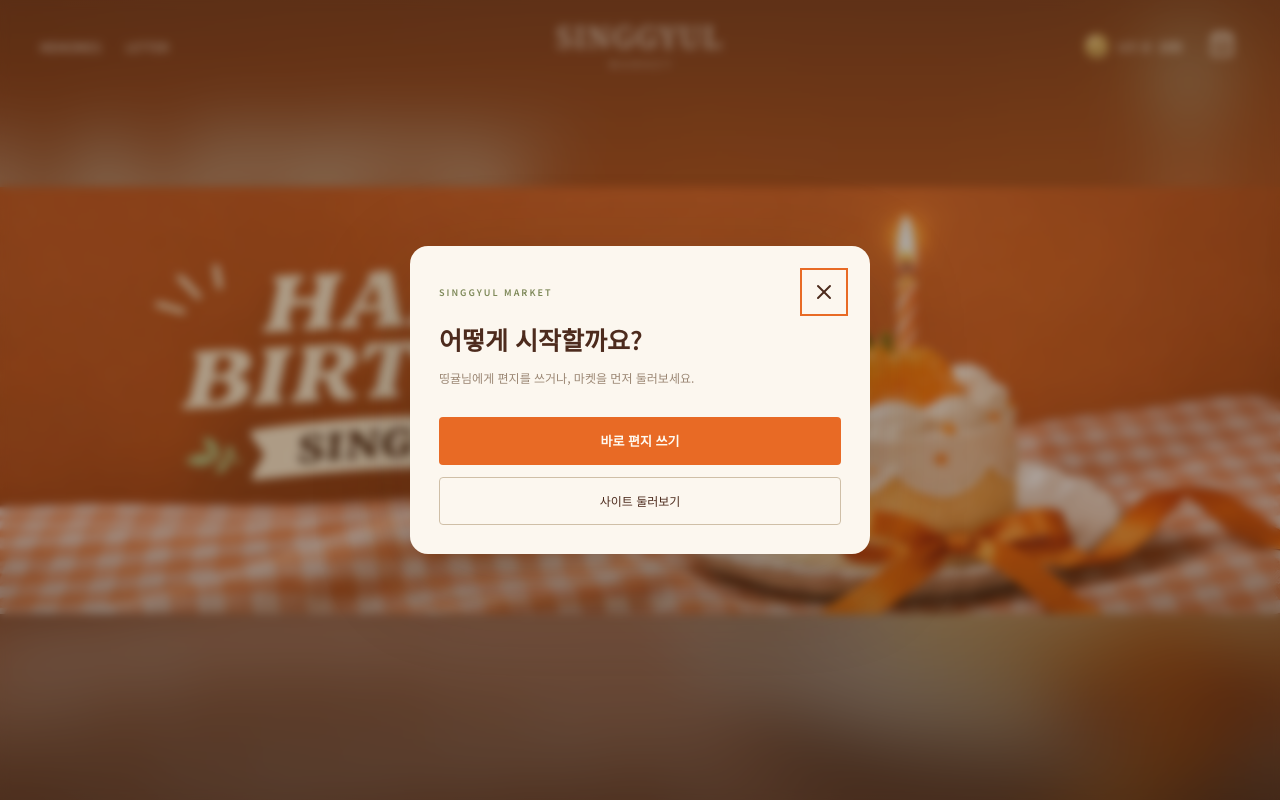
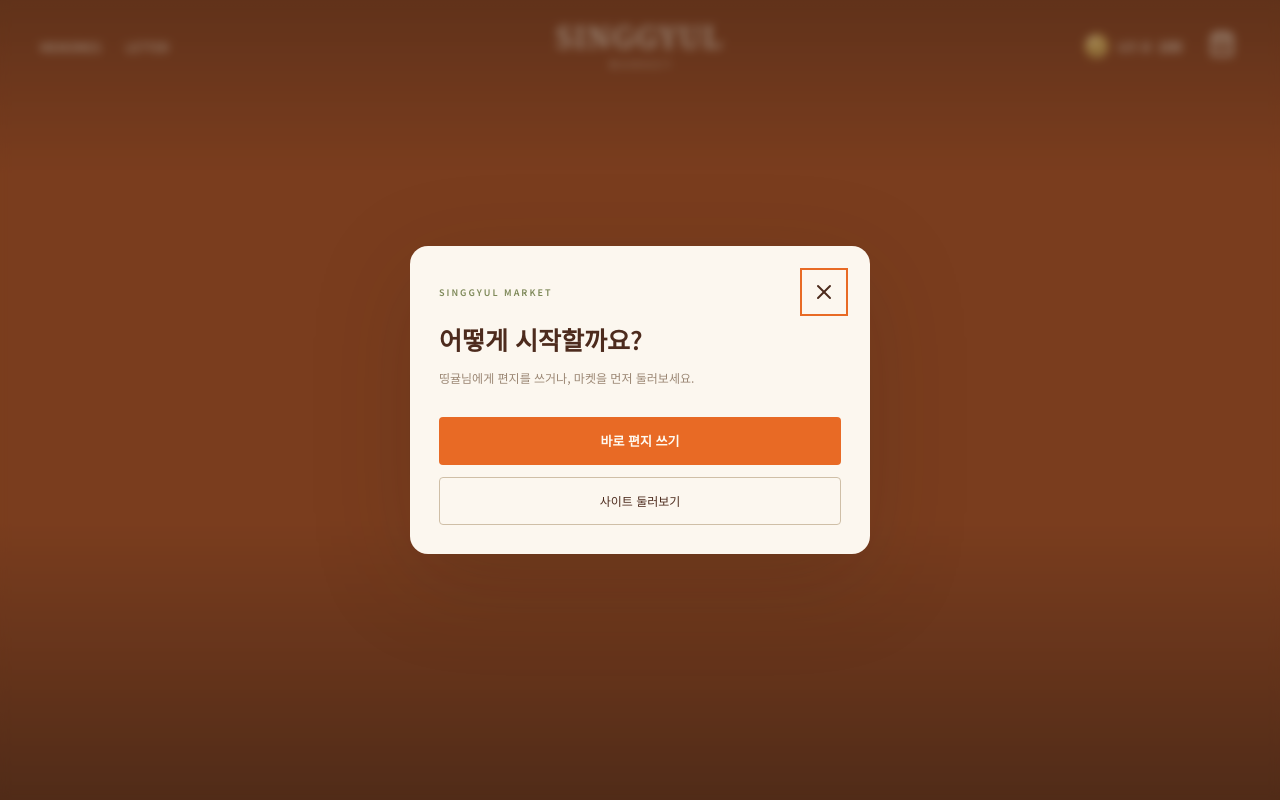
Before and after one commit to kongazi/singgyul-birth, a Next.js app: page / in a window 1280 px wide. Shown: the top 800 px of the page. Built offline with nearby package versions, Linux system fonts and the light colour scheme; a web font is replaced by a local one.

Commit message:
앞에 배너 뜨는 거 수정

```diff
--- a/app/LandingHero.tsx
+++ b/app/LandingHero.tsx
@@ -17,8 +17,7 @@ export default function LandingHero() {
     return () => motion.removeEventListener('change', update);
   }, []);
   return <section className="landing-hero" aria-label="띵귤의 생일 마켓">
-    <div className="landing-backdrop" style={{ backgroundImage: `url(${heroMedia.poster})` }} aria-hidden="true" />
-    {heroMedia.video && !failed ? <video ref={video} className="landing-video" src={heroMedia.video} poster={heroMedia.poster} muted loop playsInline preload="metadata" onPlay={() => setPlaying(true)} onPause={() => setPlaying(false)} onError={() => setFailed(true)} aria-label="띵귤 생일 영상" /> : <div className="landing-poster" style={{ backgroundImage: `url(${heroMedia.poster})` }} role="img" aria-label="HAPPY BIRTHDAY SINGGYUL, 귤과 촛불로 장식한 생일 케이크" />}
+    {heroMedia.video && !failed && <video ref={video} className="landing-video" src={heroMedia.video} muted loop playsInline preload="auto" onPlay={() => setPlaying(true)} onPause={() => setPlaying(false)} onError={() => setFailed(true)} aria-label="띵귤 생일 영상" />}
     <div className="landing-shade" aria-hidden="true" />
     {heroMedia.video && !failed && <button className="video-toggle" aria-label={playing ? '영상 일시정지' : '영상 재생'} onClick={() => { if (playing) video.current?.pause(); else void video.current?.play().catch(() => {}); }}>{playing ? <Pause size={16}/> : <Play size={16}/>}</button>}
   </section>;
--- a/lib/site.ts
+++ b/lib/site.ts
@@ -1,4 +1,3 @@
-export const heroMedia: { poster: string; video: string | null } = {
-  poster: '/birthday-hero.png',
+export const heroMedia: { video: string | null } = {
   video: '/videos/singgyul-market-banner.mp4',
 };
```
